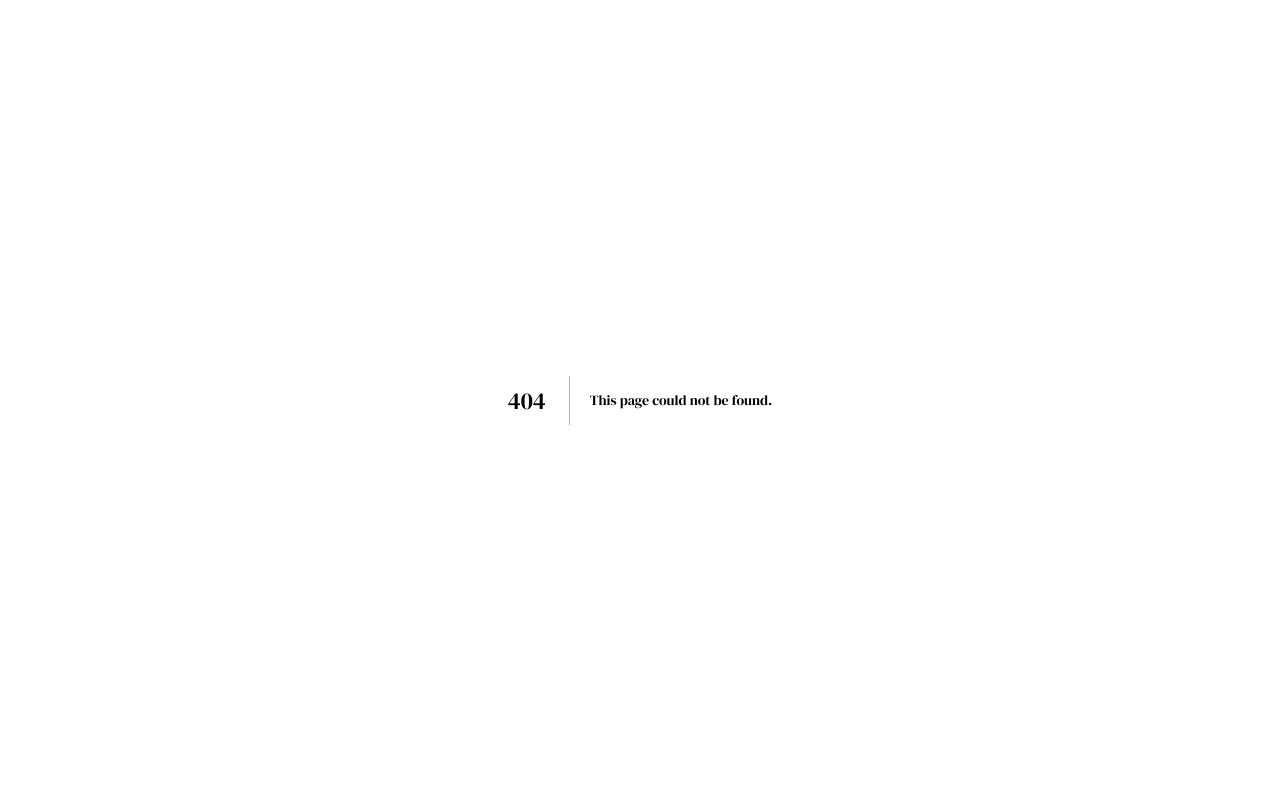
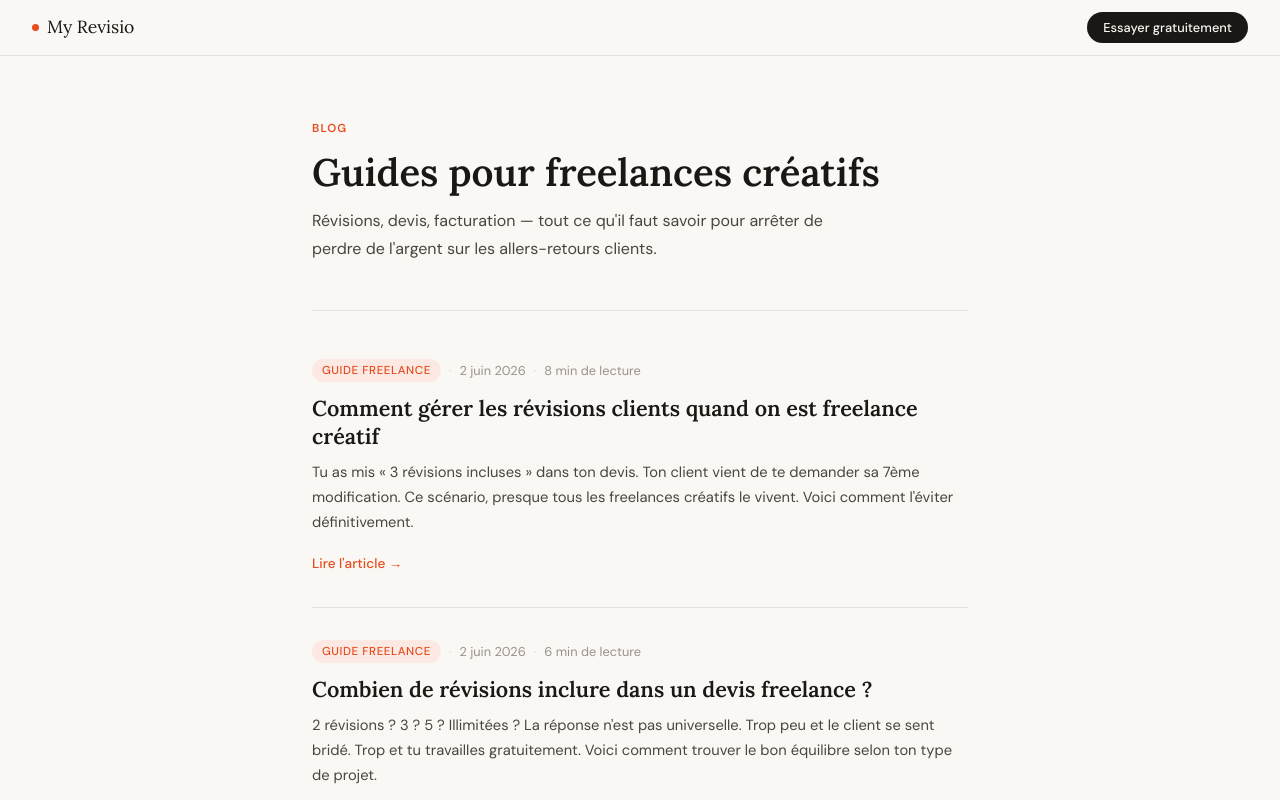
Before and after one commit to Mathvar/myrevisio-landing, a Next.js app in the folder MyRevisio/myrevisio/: page /blog in a window 1280 px wide. Before the commit this address had no page. Shown: the top 800 px of the page. Built offline with nearby package versions, Linux system fonts and the light colour scheme.

Commit message:
Add blog index page and nav link

```diff
--- /dev/null
+++ b/MyRevisio/myrevisio/src/app/blog/page.tsx
@@ -0,0 +1,193 @@
+import type { Metadata } from 'next'
+import Link from 'next/link'
+
+export const metadata: Metadata = {
+  title: 'Blog — My Revisio',
+  description: 'Guides et conseils pour les freelances créatifs : gérer les révisions clients, cadrer les devis, facturer les extras sans friction.',
+  alternates: {
+    canonical: 'https://myrevisio.com/blog',
+  },
+}
+
+const articles = [
+  {
+    slug: 'comment-gerer-revisions-clients-freelance',
+    tag: 'Guide freelance',
+    date: '2 juin 2026',
+    read: '8 min',
+    title: 'Comment gérer les révisions clients quand on est freelance créatif',
+    description: "Tu as mis « 3 révisions incluses » dans ton devis. Ton client vient de te demander sa 7ème modification. Ce scénario, presque tous les freelances créatifs le vivent. Voici comment l'éviter définitivement.",
+  },
+  {
+    slug: 'combien-revisions-inclure-devis-freelance',
+    tag: 'Guide freelance',
+    date: '2 juin 2026',
+    read: '6 min',
+    title: 'Combien de révisions inclure dans un devis freelance ?',
+    description: "2 révisions ? 3 ? 5 ? Illimitées ? La réponse n'est pas universelle. Trop peu et le client se sent bridé. Trop et tu travailles gratuitement. Voici comment trouver le bon équilibre selon ton type de projet.",
+  },
+  {
+    slug: 'client-depasse-revisions-que-faire',
+    tag: 'Guide freelance',
+    date: '2 juin 2026',
+    read: '7 min',
+    title: 'Mon client dépasse les révisions : que faire ?',
+    description: "Ton client vient de demander sa 5ème révision alors que tu en avais inclus 2. Voici exactement quoi faire, dans quel ordre, et avec quelles formulations — sans créer de conflit.",
+  },
+]
+
+export default function BlogIndex() {
+  return (
+    <>
+      <nav className="blog-nav">
+        <a href="https://myrevisio.com" className="blog-nav-logo">
+          <span></span>My Revisio
+        </a>
+        <a href="https://myrevisio.com/#tarifs" className="blog-nav-cta">
+          Essayer gratuitement
+        </a>
+      </nav>
+
+      <div className="blog-index">
+        <div className="blog-index-header">
+          <p className="blog-index-label">Blog</p>
+          <h1>Guides pour freelances créatifs</h1>
+          <p className="blog-index-sub">
+            Révisions, devis, facturation — tout ce qu&apos;il faut savoir pour arrêter de perdre de l&apos;argent
+            sur les allers-retours clients.
+          </p>
+        </div>
+
+        <div className="blog-index-list">
+          {articles.map((article) => (
+            <Link
+              key={article.slug}
+              href={`/blog/${article.slug}`}
+              className="blog-card"
+            >
+              <div className="blog-card-meta">
+                <span className="blog-card-tag">{article.tag}</span>
+                <span className="blog-card-dot">·</span>
+                <span className="blog-card-date">{article.date}</span>
+                <span className="blog-card-dot">·</span>
+                <span className="blog-card-read">{article.read} de lecture</span>
+              </div>
+              <h2 className="blog-card-title">{article.title}</h2>
+              <p className="blog-card-desc">{article.description}</p>
+              <span className="blog-card-cta">Lire l&apos;article →</span>
+            </Link>
+          ))}
+        </div>
+      </div>
+
+      <style>{`
+        .blog-index {
+          max-width: 720px;
+          margin: 0 auto;
+          padding: 4rem 2rem 6rem;
+          font-family: 'DM Sans', system-ui, sans-serif;
+        }
+
+        .blog-index-header {
+          margin-bottom: 3rem;
+          padding-bottom: 3rem;
+          border-bottom: 1px solid rgba(26,24,20,0.1);
+        }
+
+        .blog-index-label {
+          font-size: 0.72rem;
+          font-weight: 600;
+          text-transform: uppercase;
+          letter-spacing: 0.1em;
+          color: #e84c1e;
+          margin-bottom: 0.75rem;
+        }
+
+        .blog-index h1 {
+          font-family: 'Lora', Georgia, serif;
+          font-size: clamp(1.8rem, 4vw, 2.4rem);
+          font-weight: 600;
+          line-height: 1.2;
+          color: #1a1814;
+          margin-bottom: 0.75rem;
+        }
+
+        .blog-index-sub {
+          font-size: 1rem;
+          color: #4a453e;
+          line-height: 1.7;
+          max-width: 520px;
+          margin: 0;
+        }
+
+        .blog-index-list {
+          display: flex;
+          flex-direction: column;
+          gap: 0;
+        }
+
+        .blog-card {
+          display: block;
+          padding: 2rem 0;
+          border-bottom: 1px solid rgba(26,24,20,0.1);
+          text-decoration: none;
+          transition: transform 0.15s;
+        }
+
+        .blog-card:first-child { padding-top: 0; }
+
+        .blog-card:hover { transform: translateX(4px); }
+
+        .blog-card-meta {
+          display: flex;
+          align-items: center;
+          gap: 8px;
+          margin-bottom: 0.75rem;
+          flex-wrap: wrap;
+        }
+
+        .blog-card-tag {
+          font-size: 0.72rem;
+          font-weight: 500;
+          padding: 3px 10px;
+          border-radius: 999px;
+          background: #fce9e3;
+          color: #e84c1e;
+          letter-spacing: 0.05em;
+          text-transform: uppercase;
+        }
+
+        .blog-card-dot { color: rgba(26,24,20,0.15); font-size: 0.8rem; }
+
+        .blog-card-date,
+        .blog-card-read { font-size: 0.8rem; color: #9a918a; }
+
+        .blog-card-title {
+          font-family: 'Lora', Georgia, serif;
+          font-size: 1.35rem;
+          font-weight: 600;
+          color: #1a1814;
+          line-height: 1.3;
+          margin-bottom: 0.6rem;
+        }
+
+        .blog-card-desc {
+          font-size: 0.92rem;
+          color: #4a453e;
+          line-height: 1.7;
+          margin-bottom: 1rem;
+        }
+
+        .blog-card-cta {
+          font-size: 0.85rem;
+          font-weight: 500;
+          color: #e84c1e;
+        }
+
+        @media (max-width: 640px) {
+          .blog-index { padding: 2.5rem 1.25rem 4rem; }
+        }
+      `}</style>
+    </>
+  )
+}
--- a/MyRevisio/myrevisio/src/app/page.tsx
+++ b/MyRevisio/myrevisio/src/app/page.tsx
@@ -618,6 +618,7 @@ export default function LandingPage() {
         <div className="lp-nav-links">
           <a href="#fonctionnement">Comment ça marche</a>
           <a href="#tarifs">Tarifs</a>
+          <a href="/blog">Blog</a>
           <a href="#tarifs" className="lp-btn-nav">Commencer gratuitement</a>
         </div>
       </nav>
```
